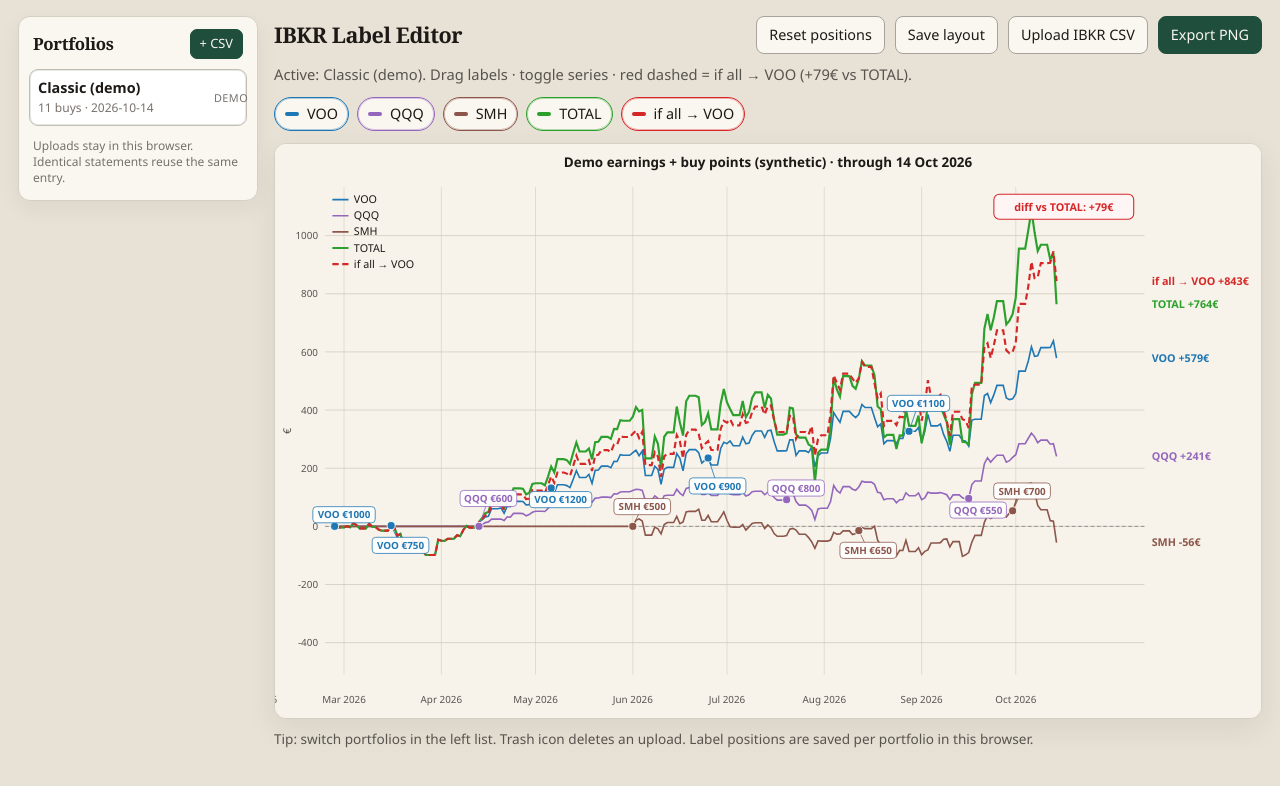
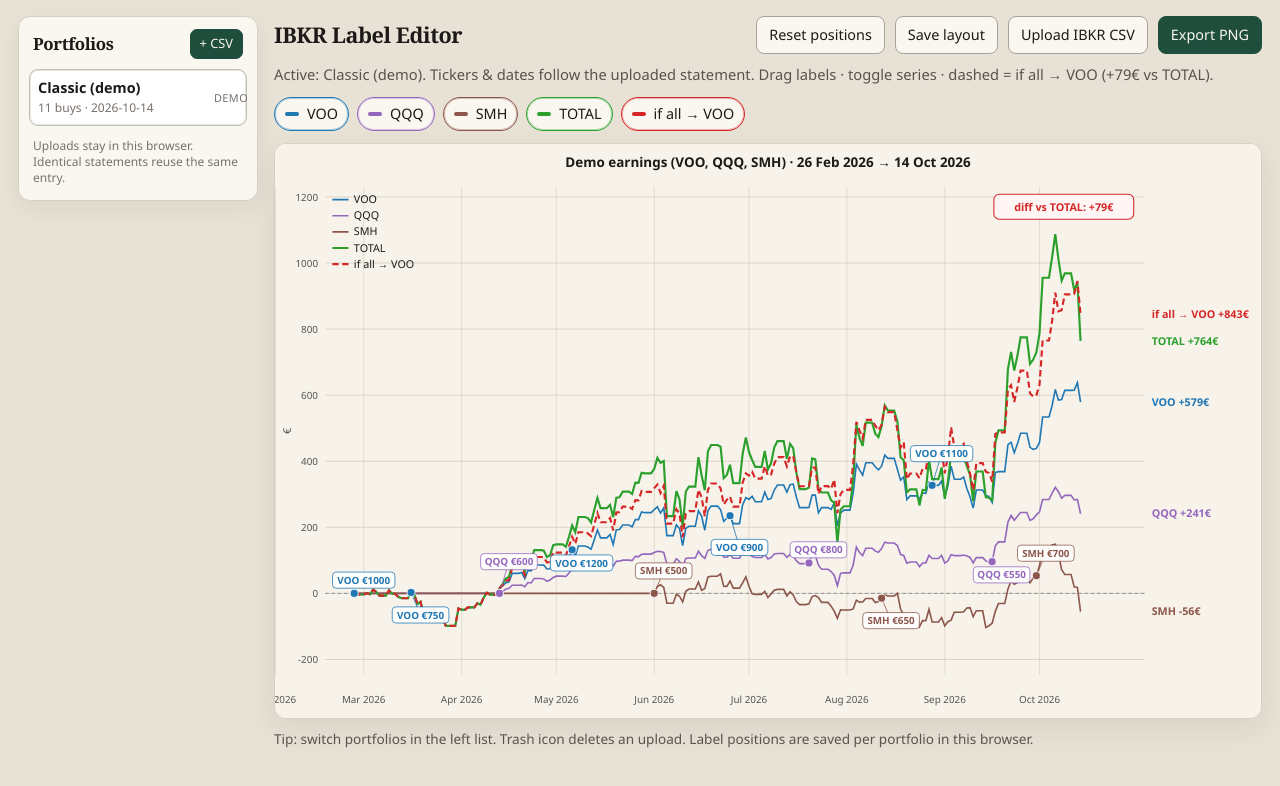
Before and after one commit to DenysPiven/InvestCalculator, a React (Vite) app: page / in a window 1280 px wide. Shown: the top 786 px of the page. Built offline with nearby package versions, Linux system fonts and the light colour scheme.

Commit message:
Auto-fit chart to imported tickers, dates, and amounts
Parse any equity symbols from the IBKR CSV, scale the time/Y axes from
the statement range, and build per-ticker series plus an if-all→baseline line.

Co-authored-by: pivden2000 <pivden2000@gmail.com>

```diff
--- a/src/App.tsx
+++ b/src/App.tsx
@@ -12,8 +12,9 @@
   buildChartFromIbkrCsv,
   CHART_COLORS,
   CHART_LABELS,
+  colorFor,
+  seriesKeys,
   type ChartData,
-  type SeriesKey,
 } from './ibkr'
 import {
   CLASSIC_ID,
@@ -42,7 +43,6 @@
   ly: number
 }
 
-const SERIES_ORDER: SeriesKey[] = ['VOO', 'QQQ', 'SMH', 'TOTAL', 'ALL_VOO']
 const DEFAULT_LABELS = CHART_LABELS
 
 /** Factory layout for the synthetic Classic demo (not a real portfolio). */
@@ -75,35 +75,32 @@
   return new Date(s + 'T00:00:00').getTime()
 }
 
+/** Auto-place buy labels from whatever tickers/dates the statement has. */
 function fallbackBuys(raw: ChartData['buys']): Buy[] {
-  const cluster = raw.filter((b) => b.sym === 'QQQ' || b.sym === 'SMH')
-  const sorted = [...cluster].sort((a, b) => a.date.localeCompare(b.date))
-  const split = Math.ceil(sorted.length / 2)
-  const leftIds = new Set(sorted.slice(0, split).map((b) => b.id))
-  const leftX = parseDay(sorted[0]?.date ?? raw[0].date) - 5 * 86400000
-  const rightX =
-    parseDay(sorted[sorted.length - 1]?.date ?? raw[0].date) + 5 * 86400000
-  const leftYs = [230, 120, 10]
-  const rightYs = [30, -90, -210]
-  let li = 0
-  let ri = 0
+  if (!raw.length) return []
+  const bySym = new Map<string, ChartData['buys']>()
+  for (const b of raw) {
+    const list = bySym.get(b.sym) ?? []
+    list.push(b)
+    bySym.set(b.sym, list)
+  }
+  const symOffset = new Map<string, number>()
+  ;[...bySym.keys()].sort().forEach((sym, i) => {
+    symOffset.set(sym, (i % 5) * 22)
+  })
+  const counters = new Map<string, number>()
 
-  return raw.map((b, i) => {
-    if (b.sym === 'VOO') {
-      return {
-        ...b,
-        lx: parseDay(b.date) + 86400000,
-        ly: b.y + (i % 2 === 0 ? 48 : -48),
-      }
+  return raw.map((b) => {
+    const n = counters.get(b.sym) ?? 0
+    counters.set(b.sym, n + 1)
+    const side = n % 2 === 0 ? 1 : -1
+    const stack = Math.floor(n / 2)
+    const base = symOffset.get(b.sym) ?? 0
+    return {
+      ...b,
+      lx: parseDay(b.date) + (2 + stack) * 86400000,
+      ly: b.y + side * (36 + stack * 28 + base),
     }
-    if (leftIds.has(b.id)) {
-      const ly = leftYs[li] ?? 230 - li * 100
-      li += 1
-      return { ...b, lx: leftX, ly }
-    }
-    const ly = rightYs[ri] ?? 30 - ri * 120
-    ri += 1
-    return { ...b, lx: rightX, ly }
   })
 }
 
@@ -122,10 +119,33 @@
 }
 
 function normalizeChart(d: ChartData): ChartData {
+  const tickers =
+    d.tickers?.length
+      ? d.tickers
+      : Object.keys(d.series).filter((k) => k !== 'TOTAL' && k !== 'ALL_VOO')
+  const baseline = d.baseline || (tickers.includes('VOO') ? 'VOO' : tickers[0] || 'VOO')
+  const colors: Record<string, string> = {
+    ...CHART_COLORS,
+    ...d.colors,
+    TOTAL: d.colors?.TOTAL ?? CHART_COLORS.TOTAL,
+    ALL_VOO: d.colors?.ALL_VOO ?? CHART_COLORS.ALL_VOO,
+  }
+  const labels: Record<string, string> = {
+    ...CHART_LABELS,
+    ...d.labels,
+    TOTAL: d.labels?.TOTAL ?? 'TOTAL',
+    ALL_VOO: d.labels?.ALL_VOO ?? `if all → ${baseline}`,
+  }
+  tickers.forEach((t, i) => {
+    colors[t] = colors[t] ?? colorFor(t, i)
+    labels[t] = labels[t] ?? t
+  })
   return {
     ...d,
-    colors: { ...CHART_COLORS, ...d.colors },
-    labels: { ...CHART_LABELS, ...d.labels },
+    tickers,
+    baseline,
+    colors,
+    labels,
     deltaAllVoo:
       d.deltaAllVoo ??
       (d.series.ALL_VOO && d.series.TOTAL
@@ -144,13 +164,7 @@
   const [statusMsg, setStatusMsg] = useState('')
   const [busy, setBusy] = useState(false)
   const [store, setStore] = useState<PortfolioStore>(() => loadStore())
-  const [visible, setVisible] = useState<Record<SeriesKey, boolean>>({
-    VOO: true,
-    QQQ: true,
-    SMH: true,
-    TOTAL: true,
-    ALL_VOO: true,
-  })
+  const [visible, setVisible] = useState<Record<string, boolean>>({})
   const fileRef = useRef<HTMLInputElement | null>(null)
   const svgRef = useRef<SVGSVGElement | null>(null)
   const buysRef = useRef<Buy[]>([])
@@ -182,6 +196,13 @@
     (chart: ChartData, positions: PosMap | null) => {
       const normalized = normalizeChart(chart)
       setData(normalized)
+      setVisible((prev) => {
+        const next: Record<string, boolean> = {}
+        for (const k of seriesKeys(normalized)) {
+          next[k] = prev[k] ?? true
+        }
+        return next
+      })
       const nextBuys = applyPositions(
         normalized.buys,
         positions && Object.keys(positions).length ? positions : null,
@@ -192,7 +213,7 @@
     [],
   )
 
-  const toggleSeries = (sym: SeriesKey) => {
+  const toggleSeries = (sym: string) => {
     setVisible((v) => ({ ...v, [sym]: !v[sym] }))
   }
 
@@ -271,8 +292,8 @@
       }
       setStatusMsg(
         reused
-          ? `Same statement as “${item.name}” — switched to it · ${item.buysCount} buys`
-          : `Saved “${item.name}” · ${normalized.buys.length} buys · as of ${normalized.asOf}`,
+          ? `Same statement as “${item.name}” — switched · ${normalized.tickers.join(', ')} · ${item.buysCount} buys`
+          : `Saved “${item.name}” · ${normalized.tickers.join(', ')} · ${normalized.buys.length} buys · ${normalized.dates[0]} → ${normalized.asOf}`,
       )
     } catch (e) {
       setStatusMsg(`Upload failed: ${e instanceof Error ? e.message : e}`)
@@ -323,22 +344,30 @@
 
   const scales = useMemo(() => {
     if (!data) return null
+    const keys = seriesKeys(data)
     const xs = data.dates.map(parseDay)
-    const xMin = xs[0] - 3 * 86400000
-    const xMax = xs[xs.length - 1] + 28 * 86400000
-    const endYs = SERIES_ORDER.map((s) => data.series[s][data.series[s].length - 1])
+    // Pad time axis from data span (auto: a few days before / after)
+    const span = Math.max(xs[xs.length - 1] - xs[0], 7 * 86400000)
+    const pad = Math.min(Math.max(span * 0.04, 2 * 86400000), 21 * 86400000)
+    const xMin = xs[0] - pad
+    const xMax = xs[xs.length - 1] + pad * 2.2
+    const endYs = keys
+      .filter((s) => data.series[s]?.length)
+      .map((s) => data.series[s][data.series[s].length - 1])
     const allY = [
       ...Object.values(data.series).flat(),
       ...buys.map((b) => b.ly),
       ...endYs,
-      -450,
-      230,
+      0,
     ]
-    const yMin = Math.min(...allY) - 60
-    const yMax = Math.max(...allY) + 80
+    const rawMin = Math.min(...allY)
+    const rawMax = Math.max(...allY)
+    const padY = Math.max((rawMax - rawMin) * 0.12, 40)
+    const yMin = rawMin - padY
+    const yMax = rawMax + padY
     const xScale = (t: number) => M.left + ((t - xMin) / (xMax - xMin)) * PLOT_W
     const yScale = (v: number) => M.top + ((yMax - v) / (yMax - yMin)) * PLOT_H
-    return { xs, xMin, xMax, yMin, yMax, xScale, yScale }
+    return { xs, xMin, xMax, yMin, yMax, xScale, yScale, keys }
   }, [data, buys])
 
   const clientToSvg = useCallback((clientX: number, clientY: number) => {
@@ -495,10 +524,11 @@
     )
   }
 
-  const { xScale, yScale, yMin, yMax } = scales
+  const { xScale, yScale, yMin, yMax, keys: seriesOrder } = scales
   const zeroY = yScale(0)
   const endX = M.left + PLOT_W + 8
-  const nameOf = (sym: SeriesKey) => data.labels?.[sym] ?? DEFAULT_LABELS[sym]
+  const nameOf = (sym: string) =>
+    data.labels?.[sym] ?? DEFAULT_LABELS[sym] ?? sym
   const delta =
     data.deltaAllVoo ??
     (data.series.ALL_VOO
@@ -506,8 +536,9 @@
         data.series.TOTAL[data.series.TOTAL.length - 1]
       : 0)
 
-  const paths = SERIES_ORDER.filter((sym) => visible[sym] && data.series[sym]).map(
-    (sym) => {
+  const paths = seriesOrder
+    .filter((sym) => visible[sym] !== false && data.series[sym])
+    .map((sym) => {
       const pts = data.dates
         .map(
           (d, i) =>
@@ -515,8 +546,7 @@
         )
         .join(' ')
       return { sym, pts }
-    },
-  )
+    })
 
   const months: { t: number; label: string }[] = []
   {
@@ -533,7 +563,12 @@
   }
 
   const yTicks = []
-  for (let v = Math.ceil(yMin / 200) * 200; v <= yMax; v += 200) yTicks.push(v)
+  {
+    const span = yMax - yMin
+    const step =
+      span > 2000 ? 500 : span > 800 ? 200 : span > 300 ? 100 : span > 120 ? 50 : 25
+    for (let v = Math.ceil(yMin / step) * step; v <= yMax; v += step) yTicks.push(v)
+  }
 
   return (
     <div className="app">
@@ -638,7 +673,8 @@
             {activePortfolio
               ? `Active: ${activePortfolio.name}. `
               : ''}
-            Drag labels · toggle series · red dashed = if all → VOO
+            Tickers & dates follow the uploaded statement.
+            Drag labels · toggle series · dashed = if all → {data.baseline}
             {data.deltaAllVoo != null ? ` (${fmtEnd(delta)} vs TOTAL)` : ''}.
             {statusMsg ? ` · ${statusMsg}` : ''}
             {saveMsg ? ` · ${saveMsg}` : ''}
@@ -646,14 +682,18 @@
         </div>
 
         <div className="toggles" role="group" aria-label="Series visibility">
-          {SERIES_ORDER.map((sym) => (
+          {seriesOrder.map((sym) => (
             <button
               key={sym}
               type="button"
-              className={`toggle${visible[sym] ? ' on' : ''}`}
-              style={{ '--c': data.colors[sym] ?? '#444' } as CSSProperties}
+              className={`toggle${visible[sym] !== false ? ' on' : ''}`}
+              style={
+                {
+                  '--c': data.colors[sym] ?? colorFor(sym),
+                } as CSSProperties
+              }
               onClick={() => toggleSeries(sym)}
-              aria-pressed={visible[sym]}
+              aria-pressed={visible[sym] !== false}
             >
               <span className="swatch" />
               {nameOf(sym)}
@@ -750,8 +790,9 @@
               />
             ))}
 
-            {SERIES_ORDER.filter((sym) => visible[sym] && data.series[sym]).map(
-              (sym, i) => (
+            {seriesOrder
+              .filter((sym) => visible[sym] !== false && data.series[sym])
+              .map((sym, i) => (
                 <g
                   key={sym}
                   transform={`translate(${M.left + 8}, ${M.top + 14 + i * 18})`}
@@ -769,8 +810,7 @@
                     {nameOf(sym)}
                   </text>
                 </g>
-              ),
-            )}
+              ))}
 
             <text
               x={18}
@@ -783,13 +823,13 @@
               €
             </text>
 
-            {buys.filter((b) => visible[b.sym as SeriesKey]).map((b) => {
-              const sym = b.sym as SeriesKey
+            {buys.filter((b) => visible[b.sym] !== false).map((b) => {
+              const sym = b.sym
               const px = xScale(parseDay(b.date))
               const py = yScale(b.y)
               const lx = xScale(b.lx)
               const ly = yScale(b.ly)
-              const color = data.colors[sym]
+              const color = data.colors[sym] ?? colorFor(sym)
               const padX = 6
               const tw = b.label.length * 6.4 + padX * 2
               const th = 18
@@ -844,10 +884,11 @@
               )
             })}
 
-            {SERIES_ORDER.filter((sym) => visible[sym] && data.series[sym]).map(
-              (sym) => {
+            {seriesOrder
+              .filter((sym) => visible[sym] !== false && data.series[sym])
+              .map((sym) => {
                 const val = data.series[sym][data.series[sym].length - 1]
-                const color = data.colors[sym]
+                const color = data.colors[sym] ?? colorFor(sym)
                 const text = `${nameOf(sym)} ${fmtEnd(val)}`
                 return (
                   <text
@@ -862,11 +903,10 @@
                     {text}
                   </text>
                 )
-              },
-            )}
+              })}
 
-            {visible.TOTAL &&
-              visible.ALL_VOO &&
+            {visible.TOTAL !== false &&
+              visible.ALL_VOO !== false &&
               data.series.ALL_VOO &&
               Math.abs(delta) >= 1 && (
                 <g>
--- a/src/ibkr.ts
+++ b/src/ibkr.ts
@@ -1,6 +1,4 @@
 /** Parse IBKR Activity Statement CSV and build EUR earnings series in the browser. */
-
-export type SeriesKey = 'VOO' | 'QQQ' | 'SMH' | 'TOTAL' | 'ALL_VOO'
 
 export type BuyPoint = {
   id: string
@@ -14,18 +12,36 @@
 export type ChartData = {
   asOf?: string
   dates: string[]
-  series: Record<SeriesKey, number[]>
+  /** Equity tickers present in this portfolio (from CSV or demo). */
+  tickers: string[]
+  /** Counterfactual benchmark symbol (prefer VOO when prices exist). */
+  baseline: string
+  series: Record<string, number[]>
   buys: BuyPoint[]
-  colors: Record<SeriesKey, string>
-  labels: Record<SeriesKey, string>
+  colors: Record<string, string>
+  labels: Record<string, string>
   deltaAllVoo: number
   title: string
   source?: string
 }
 
-const TICKERS = ['VOO', 'QQQ', 'SMH'] as const
+/** @deprecated use string series keys; kept for older call sites */
+export type SeriesKey = string
 
-export const CHART_COLORS: Record<SeriesKey, string> = {
+const PALETTE = [
+  '#1f77b4',
+  '#9467bd',
+  '#8c564b',
+  '#e377c2',
+  '#17becf',
+  '#ff7f0e',
+  '#bcbd22',
+  '#7f7f7f',
+  '#aec7e8',
+  '#c5b0d5',
+]
+
+export const CHART_COLORS: Record<string, string> = {
   VOO: '#1f77b4',
   QQQ: '#9467bd',
   SMH: '#8c564b',
@@ -33,7 +49,7 @@
   ALL_VOO: '#d62728',
 }
 
-export const CHART_LABELS: Record<SeriesKey, string> = {
+export const CHART_LABELS: Record<string, string> = {
   VOO: 'VOO',
   QQQ: 'QQQ',
   SMH: 'SMH',
@@ -72,6 +88,14 @@
   return out
 }
 
+function isEquitySymbol(sym: string): boolean {
+  // IBKR stock/ETF symbols; skip FX pairs and odd cash markers
+  if (!sym || sym.length > 12) return false
+  if (sym.includes('=')) return false
+  if (sym.includes(' ')) return false
+  return /^[A-Z][A-Z0-9./^-]*$/.test(sym)
+}
+
 export function parseIbkrTrades(csvText: string): Trade[] {
   const text = csvText.replace(/^\uFEFF/, '')
   const trades: Trade[] = []
@@ -82,14 +106,17 @@
       row.length < 12 ||
       row[0] !== 'Trades' ||
       row[1] !== 'Data' ||
-      row[2] !== 'Order' ||
-      row[3] !== 'Stocks'
+      row[2] !== 'Order'
     ) {
       continue
     }
-    const sym = row[5]
-    if (!(TICKERS as readonly string[]).includes(sym)) continue
+    // Stocks / Equity; some statements label ETFs as Stocks
+    const asset = row[3]
+    if (asset !== 'Stocks' && asset !== 'Equity') continue
+    const sym = row[5].trim().toUpperCase()
+    if (!isEquitySymbol(sym)) continue
     const date = row[6].split(',')[0].trim()
+    if (!/^\d{4}-\d{2}-\d{2}$/.test(date)) continue
     const qty = Number(String(row[7]).replace(/,/g, ''))
     const proceeds = Number(String(row[10]).replace(/,/g, ''))
     if (!(qty > 0) || !Number.isFinite(proceeds)) continue
@@ -101,6 +128,20 @@
     )
   }
   return trades
+}
+
+export function seriesKeys(data: ChartData): string[] {
+  const tickers = data.tickers?.length
+    ? data.tickers
+    : Object.keys(data.series).filter((k) => k !== 'TOTAL' && k !== 'ALL_VOO')
+  return [...tickers, 'TOTAL', 'ALL_VOO']
+}
+
+export function colorFor(sym: string, index = 0): string {
+  if (sym === 'TOTAL') return CHART_COLORS.TOTAL
+  if (sym === 'ALL_VOO') return CHART_COLORS.ALL_VOO
+  if (CHART_COLORS[sym]) return CHART_COLORS[sym]
+  return PALETTE[index % PALETTE.length]
 }
 
 function dayMs(iso: string) {
@@ -194,7 +235,7 @@
   return map
 }
 
-/** Live Yahoo only via Vite dev proxy (GitHub Pages has no CORS path). */
+/** Live Yahoo via Vite dev proxy (GitHub Pages has no CORS path). */
 async function fetchLiveYahooCloses(
   symbol: string,
   startIso: string,
@@ -211,10 +252,6 @@
   }
 }
 
-/**
- * Daily closes from the 10y bundled cache; only requests the missing gap
- * after (or before) the cache when running in local Vite.
- */
 async function fetchYahooCloses(
   symbol: string,
   startIso: string,
@@ -224,13 +261,11 @@
   const ext = mapExtent(cached)
 
   if (ext) {
-    // Tail gap: only fetch days after the last cached close.
     if (endIso > ext.last) {
       const gapStart = isoFromMs(dayMs(ext.last) - 2 * 86400000)
       const live = await fetchLiveYahooCloses(symbol, gapStart, endIso)
       if (live) mergeMaps(cached, live)
     }
-    // Head gap (rare with a 10y cache).
     if (startIso < ext.first) {
       const live = await fetchLiveYahooCloses(symbol, startIso, ext.first)
       if (live) mergeMaps(cached, live)
@@ -242,13 +277,12 @@
 
   if (!cached.size) {
     throw new Error(
-      `No prices for ${symbol} (${startIso}…${endIso}). Run: python3 scripts/update_prices_cache.py`,
+      `No prices for ${symbol} (${startIso}…${endIso}). Add it with: python3 scripts/update_prices_cache.py --symbols ${symbol}`,
     )
   }
   return cached
 }
 
-/** EUR→USD (USD per EUR): cache first, Frankfurter only for the new tail. */
 async function fetchEurUsd(
   startIso: string,
   endIso: string,
@@ -275,7 +309,7 @@
       if (r?.USD) cached.set(d, r.USD)
     }
   } catch {
-    /* keep cache / Yahoo gap below */
+    /* keep cache */
   }
 
   if (ext && endIso > ext.last) {
@@ -294,7 +328,6 @@
 function ffill(map: Map<string, number>, days: string[]): number[] {
   const out: number[] = []
   let last = NaN
-  // seed from first known on/before start
   for (const d of [...map.keys()].sort()) {
     if (d <= days[0]) last = map.get(d)!
   }
@@ -309,32 +342,58 @@
   return out
 }
 
+async function pickBaseline(
+  tickers: string[],
+  startIso: string,
+  endIso: string,
+): Promise<{ baseline: string; map: Map<string, number> }> {
+  // Prefer VOO as the "if all → …" benchmark when prices exist.
+  const preferred = ['VOO', ...tickers.filter((t) => t !== 'VOO')]
+  for (const sym of preferred) {
+    try {
+      const map = await fetchYahooCloses(sym, startIso, endIso)
+      if (map.size) return { baseline: sym, map }
+    } catch {
+      /* try next */
+    }
+  }
+  throw new Error(`No benchmark prices for tickers: ${tickers.join(', ')}`)
+}
+
 export async function buildChartFromIbkrCsv(
   csvText: string,
   opts?: { endDate?: string },
 ): Promise<ChartData> {
   const trades = parseIbkrTrades(csvText)
+  const tickers = [...new Set(trades.map((t) => t.sym))].sort()
   const tradeDates = trades.map((t) => t.date).sort()
   const start = tradeDates[0]
+  const lastTrade = tradeDates[tradeDates.length - 1]
   const today = new Date().toISOString().slice(0, 10)
-  const end = opts?.endDate ?? (today > tradeDates[tradeDates.length - 1]
-    ? today
-    : tradeDates[tradeDates.length - 1])
+  const end = opts?.endDate ?? (today > lastTrade ? today : lastTrade)
 
   const padStart = isoFromMs(dayMs(start) - 2 * 86400000)
-  const [fxMap, vooMap, qqqMap, smhMap] = await Promise.all([
-    fetchEurUsd(padStart, end),
-    fetchYahooCloses('VOO', padStart, end),
-    fetchYahooCloses('QQQ', padStart, end),
-    fetchYahooCloses('SMH', padStart, end),
-  ])
+  const fxMap = await fetchEurUsd(padStart, end)
+  const { baseline, map: baselineMap } = await pickBaseline(
+    tickers,
+    padStart,
+    end,
+  )
+
+  const priceMaps = new Map<string, Map<string, number>>()
+  priceMaps.set(baseline, baselineMap)
+  await Promise.all(
+    tickers.map(async (sym) => {
+      if (priceMaps.has(sym)) return
+      priceMaps.set(sym, await fetchYahooCloses(sym, padStart, end))
+    }),
+  )
 
   const days = eachDay(start, end)
   const fx = ffill(fxMap, days)
-  const px: Record<(typeof TICKERS)[number], number[]> = {
-    VOO: ffill(vooMap, days),
-    QQQ: ffill(qqqMap, days),
-    SMH: ffill(smhMap, days),
+  const px: Record<string, number[]> = {}
+  for (const sym of new Set([...tickers, baseline])) {
+    px[sym] = ffill(priceMaps.get(sym)!, days)
   }
 
   const buysAgg = new Map<string, { usd: number; qty: number }>()
@@ -345,29 +404,26 @@
     cur.qty += t.qty
     buysAgg.set(key, cur)
   }
-  const hold: Record<string, number> = { VOO: 0, QQQ: 0, SMH: 0 }
-  const inv: Record<string, number> = { VOO: 0, QQQ: 0, SMH: 0 }
-  const series: Record<(typeof TICKERS)[number], number[]> = {
-    VOO: [],
-    QQQ: [],
-    SMH: [],
-  }
+
+  const hold: Record<string, number> = Object.fromEntries(tickers.map((t) => [t, 0]))
+  const inv: Record<string, number> = Object.fromEntries(tickers.map((t) => [t, 0]))
+  const series: Record<string, number[]> = Object.fromEntries(
+    tickers.map((t) => [t, [] as number[]]),
+  )
   const buys: BuyPoint[] = []
-  const allVoo: number[] = []
+  const allBase: number[] = []
   let altShares = 0
   let altInvested = 0
 
   days.forEach((d, i) => {
     const rate = fx[i]
-    for (const sym of TICKERS) {
+    for (const sym of tickers) {
       const prevHold = hold[sym]
-      const key = `${d}|${sym}`
-      const b = buysAgg.get(key)
+      const b = buysAgg.get(`${d}|${sym}`)
       if (b) {
         const eur = b.usd / rate
         hold[sym] += b.qty
         inv[sym] += eur
-        // Open day: mark at cost so the series starts at 0 (not EOD vs fill).
         const earn =
           prevHold === 0
             ? 0
@@ -387,57 +443,76 @@
       if (prevHold === 0 && hold[sym] > 0) earn = 0
       series[sym].push(Math.round(earn * 100) / 100)
     }
-    // Counterfactual: keep real VOO fills as-is; only redirect non-VOO cash into VOO
-    // at that day's VOO price. When the portfolio is VOO-only, ALL_VOO == VOO.
+
+    // Counterfactual: keep real baseline fills; redirect other cash into baseline.
     const prevAlt = altShares
-    const vooBuy = buysAgg.get(`${d}|VOO`)
-    if (vooBuy) {
-      altShares += vooBuy.qty
-      altInvested += vooBuy.usd / rate
+    const baseBuy = buysAgg.get(`${d}|${baseline}`)
+    if (baseBuy) {
+      altShares += baseBuy.qty
+      altInvested += baseBuy.usd / rate
     }
     let otherUsd = 0
-    for (const sym of TICKERS) {
-      if (sym === 'VOO') continue
+    for (const sym of tickers) {
+      if (sym === baseline) continue
       otherUsd += buysAgg.get(`${d}|${sym}`)?.usd ?? 0
     }
     if (otherUsd > 0) {
-      altShares += otherUsd / px.VOO[i]
+      altShares += otherUsd / px[baseline][i]
       altInvested += otherUsd / rate
     }
     let altEarn = altShares
-      ? (altShares * px.VOO[i]) / rate - altInvested
+      ? (altShares * px[baseline][i]) / rate - altInvested
       : 0
     if (prevAlt === 0 && altShares > 0) altEarn = 0
-    allVoo.push(Math.round(altEarn * 100) / 100)
+    allBase.push(Math.round(altEarn * 100) / 100)
   })
 
   const total = days.map((_, i) =>
-    Math.round((series.VOO[i] + series.QQQ[i] + series.SMH[i]) * 100) / 100,
+    Math.round(tickers.reduce((s, t) => s + series[t][i], 0) * 100) / 100,
   )
   const deltaAllVoo =
-    Math.round((allVoo[allVoo.length - 1] - total[total.length - 1]) * 100) /
+    Math.round((allBase[allBase.length - 1] - total[total.length - 1]) * 100) /
     100
+
   const endDate = new Date(end + 'T00:00:00')
   const titleDay = `${endDate.getUTCDate()} ${endDate.toLocaleString('en-US', {
     month: 'short',
     timeZone: 'UTC',
   })} ${endDate.getUTCFullYear()}`
+  const startDate = new Date(start + 'T00:00:00')
+  const startDay = `${startDate.getUTCDate()} ${startDate.toLocaleString('en-US', {
+    month: 'short',
+    timeZone: 'UTC',
+  })} ${startDate.getUTCFullYear()}`
+
+  const colors: Record<string, string> = {
+    TOTAL: CHART_COLORS.TOTAL,
+    ALL_VOO: CHART_COLORS.ALL_VOO,
+  }
+  const labels: Record<string, string> = {
+    TOTAL: 'TOTAL',
+    ALL_VOO: `if all → ${baseline}`,
+  }
+  tickers.forEach((t, i) => {
+    colors[t] = colorFor(t, i)
+    labels[t] = t
+  })
 
   return {
     asOf: end,
     dates: days,
+    tickers,
+    baseline,
     series: {
-      VOO: series.VOO,
-      QQQ: series.QQQ,
-      SMH: series.SMH,
+      ...series,
       TOTAL: total,
-      ALL_VOO: allVoo,
+      ALL_VOO: allBase,
     },
     buys,
-    colors: CHART_COLORS,
-    labels: CHART_LABELS,
+    colors,
+    labels,
     deltaAllVoo,
-    title: `Earnings + buy points (ticker & amount in €) · through ${titleDay}`,
+    title: `Earnings + buys (${tickers.join(', ')}) · ${startDay} → ${titleDay}`,
     source: 'upload',
   }
 }
```
Also changed, not shown: public/chart_data.json (+1 -1 lines), 2 other files (tests, documents, lock files or other folders).
